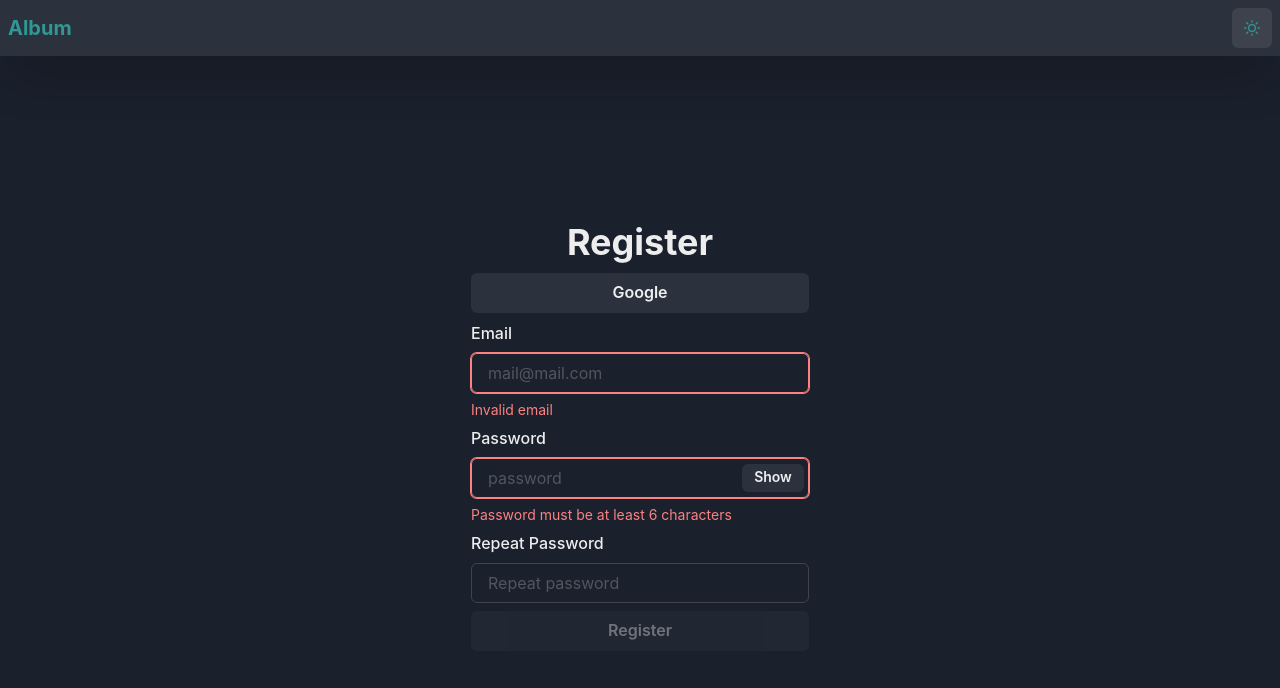
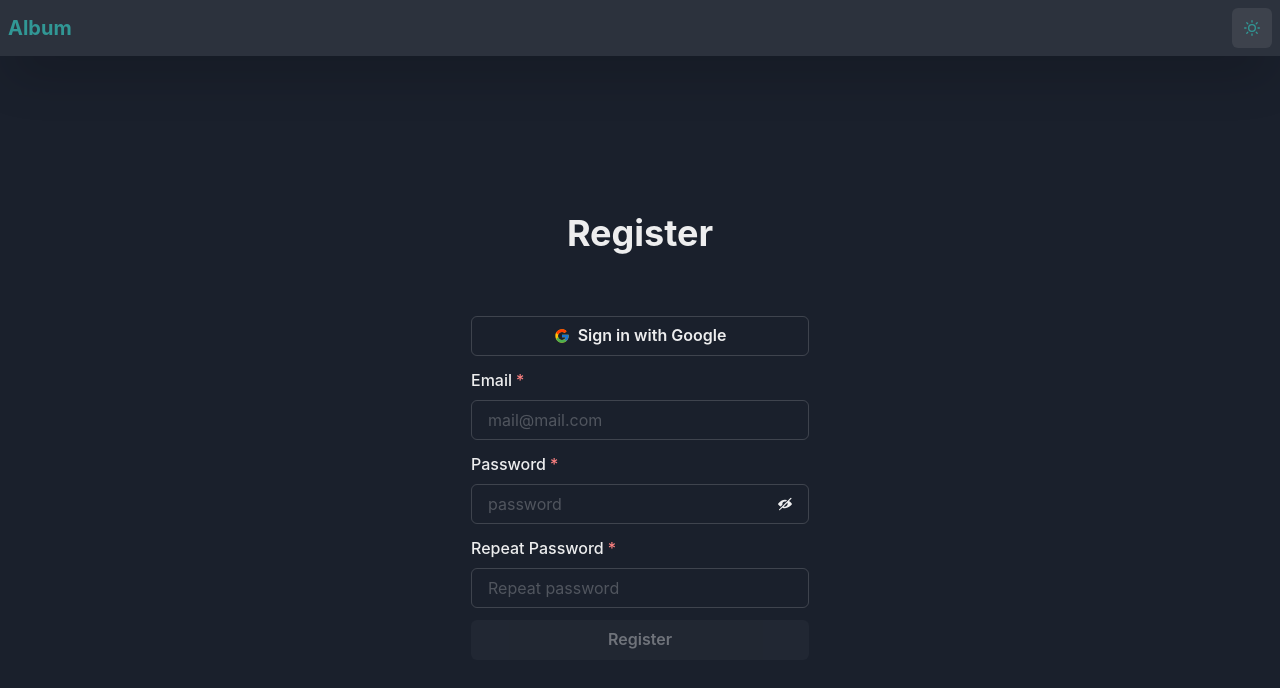
Before and after one commit to ThisSilenceIsMine/react-album, a Next.js app: page /auth/register in a window 1280 px wide. Shown: the top 688 px of the page. Built offline with nearby package versions, Linux system fonts and the light colour scheme; no server answers.

Commit message:
Auth done

```diff
--- /dev/null
+++ b/components/GoogleButton.tsx
@@ -0,0 +1,21 @@
+import { FcGoogle } from 'react-icons/fc';
+import { Button, Center, Text } from '@chakra-ui/react';
+
+type Props = {
+  onClick?: () => void;
+};
+
+export const GoogleButton = ({ onClick }: Props) => {
+  return (
+    <Button
+      w={'full'}
+      variant={'outline'}
+      leftIcon={<FcGoogle />}
+      onClick={onClick}
+    >
+      <Center>
+        <Text>Sign in with Google</Text>
+      </Center>
+    </Button>
+  );
+};
--- a/lib/hooks/useValidatedState.ts
+++ b/lib/hooks/useValidatedState.ts
@@ -1,25 +1,21 @@
-import { useState } from 'react';
+import { useRef, useState } from 'react';
 
 type Predicate = {
   validate: (value: any) => boolean;
   error: string;
 };
 
-type ReturnValue = [string, (state: string) => void, string | null];
+type ReturnValue = [string, (state: string) => void, string | undefined];
 
 export const useValidatedState = (
   initialState: string,
   predicates: Predicate[]
 ): ReturnValue => {
   const [state, setState] = useState(initialState);
-  let error: string | null = null;
 
-  predicates.forEach((predicate) => {
-    if (!predicate.validate(state)) {
-      error = predicate.error;
-      return;
-    }
-  });
+  const error = predicates.find(
+    (predicate) => !predicate.validate(state)
+  )?.error;
 
   return [state, setState, error];
 };
--- a/package.json
+++ b/package.json
@@ -21,6 +21,7 @@
     "next": "12.1.5",
     "react": "18.0.0",
     "react-dom": "18.0.0",
+    "react-icons": "^4.3.1",
     "validator": "^13.7.0"
   },
   "devDependencies": {
--- a/pages/auth/register.tsx
+++ b/pages/auth/register.tsx
@@ -6,6 +6,7 @@ import {
   FormErrorMessage,
   FormLabel,
   Heading,
+  IconButton,
   Input,
   InputGroup,
   InputRightElement,
@@ -19,6 +20,8 @@ import { useValidatedState } from 'lib/hooks/useValidatedState';
 import { signInWithGoogle } from 'api/firebase/auth/google';
 
 import { useRouter } from 'next/router';
+import { ViewIcon, ViewOffIcon } from '@chakra-ui/icons';
+import { GoogleButton } from 'components/GoogleButton';
 
 const Register: NextPage = () => {
   const [show, setShow] = useState(false);
@@ -52,15 +55,16 @@ const Register: NextPage = () => {
   const onRegisterWithEmail = () =>
     allValid && register(email, password).then(() => router.push('/'));
 
+  const onSignUpWithGoogle = () =>
+    signInWithGoogle().then(() => router.push('/'));
+
   return (
     <Container height={'full'}>
       <Center height={'full'}>
-        <VStack>
-          <Heading>Register</Heading>
-          <Button variant="solid" width="full" onClick={signInWithGoogle}>
-            Google
-          </Button>
-          <FormControl isInvalid={!!emailError}>
+        <VStack gap="4px">
+          <Heading marginBottom="12">Register</Heading>
+          <GoogleButton onClick={onSignUpWithGoogle} />
+          <FormControl isInvalid={!!email && !!emailError} isRequired>
             <FormLabel>Email</FormLabel>
             <Input
               placeholder={'mail@mail.com'}
@@ -69,7 +73,7 @@ const Register: NextPage = () => {
             />
             {emailError && <FormErrorMessage>{emailError}</FormErrorMessage>}
           </FormControl>
-          <FormControl isInvalid={!!passwordError}>
+          <FormControl isInvalid={!!password && !!passwordError} isRequired>
             <FormLabel>Password</FormLabel>
             <InputGroup>
               <Input
@@ -79,14 +83,15 @@ const Register: NextPage = () => {
                 value={password}
                 onChange={(e) => setPassword(e.target.value)}
               />
-              <InputRightElement width="4.5rem">
-                <Button
+              <InputRightElement width="3rem">
+                <IconButton
+                  aria-label="Show/Hide password"
                   h="1.75rem"
+                  variant="ghost"
                   size="sm"
+                  icon={show ? <ViewIcon /> : <ViewOffIcon />}
                   onClick={() => setShow((c) => !c)}
-                >
-                  {show ? 'Hide' : 'Show'}
-                </Button>
+                />
               </InputRightElement>
             </InputGroup>
             {passwordError && (
@@ -94,7 +99,10 @@ const Register: NextPage = () => {
             )}
           </FormControl>
 
-          <FormControl isInvalid={!!repeatPasswordError}>
+          <FormControl
+            isInvalid={!!repeatPassword && !!repeatPasswordError}
+            isRequired
+          >
             <FormLabel>Repeat Password</FormLabel>
             <Input
               pr="4.5rem"
```
Also changed, not shown: pages/auth/login.tsx (+12 -5 lines), 1 other file (tests, documents, lock files or other folders).
